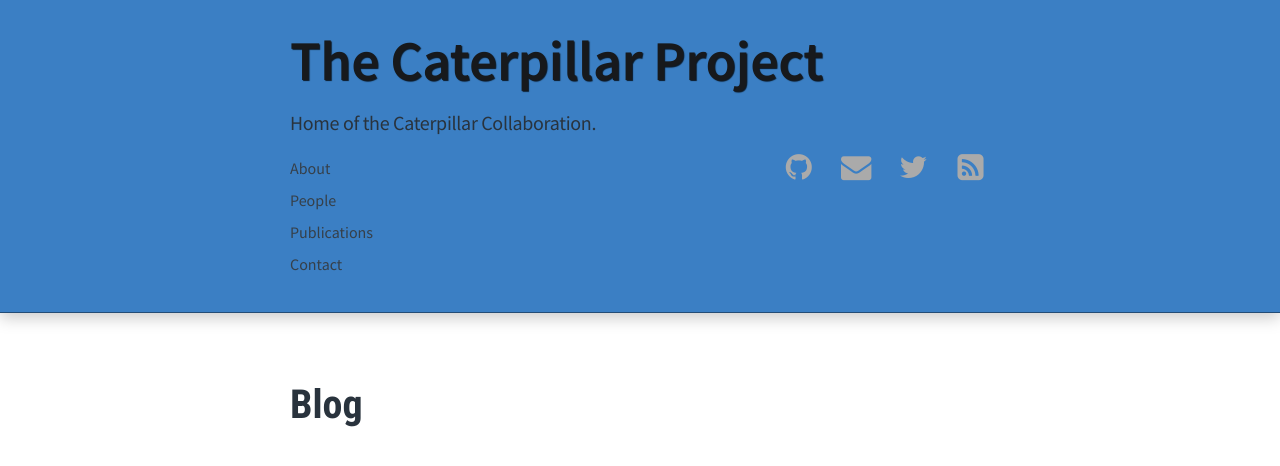
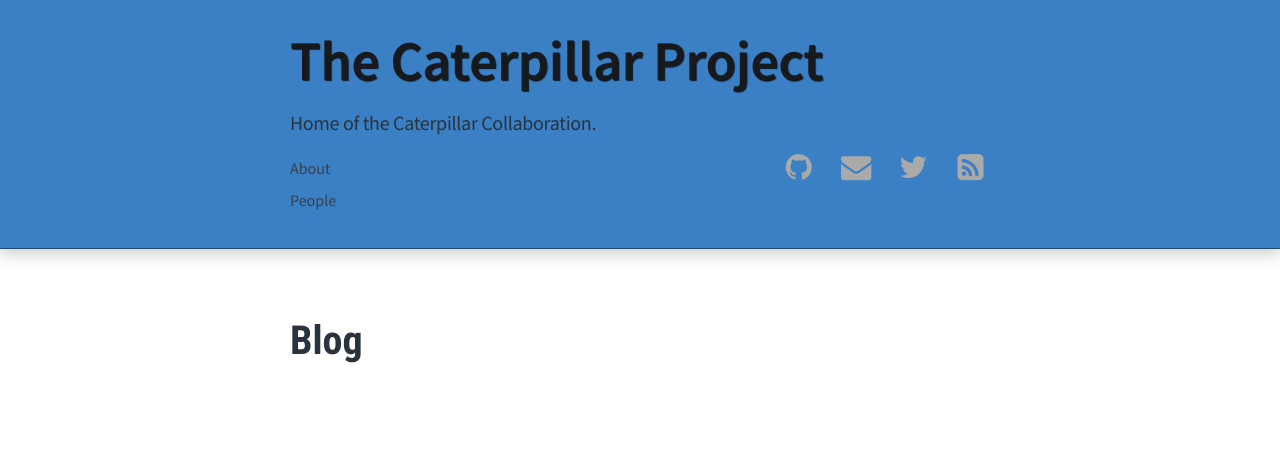
Before and after one commit to caterpillarproject/oldwebsite, a Jekyll site: the page built from index.html, in a window 1280 px wide. Shown: the top 466 px of the page. Built offline with Jekyll 4.4.1, drawn with Linux system fonts in a browser that asks for light colours; nearby versions of some CDN libraries; Markdown is read by kramdown in place of the engine named in the settings.

```diff
--- a/_includes/masthead.html
+++ b/_includes/masthead.html
@@ -13,8 +13,8 @@
         <!--<li><a href="/">Blog</a></li> -->
         <li><a href="/about">About</a></li>
         <li><a href="/people">People</a></li>
-        <li><a href="/publications">Publications</a></li>
-        <li><a href="/contact">Contact</a></li>
+        <!--<<li><a href="/publications">Publications</a></li>
+        <li><a href="/contact">Contact</a></li>-->
         <!-- <li><a target="_blank" href="http://feedburner.google.com/fb/a/mailverify?uri=brendangriffen&amp;loc=en_US"> -->
       <!-- <a target="_blank" href="http://feedburner.google.com/fb/a/mailverify?uri=brendangriffen&amp;loc=en_US"><li>Subscribe</li></a> -->
     </ul>
```
